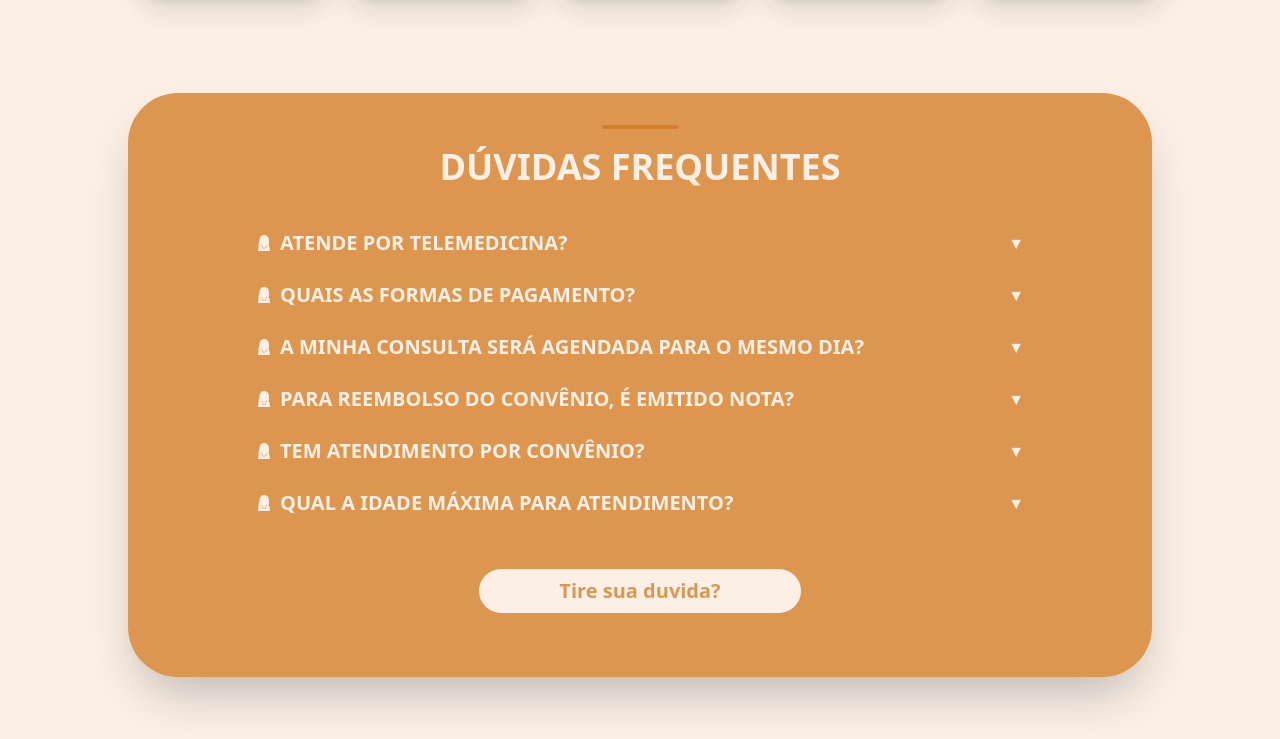
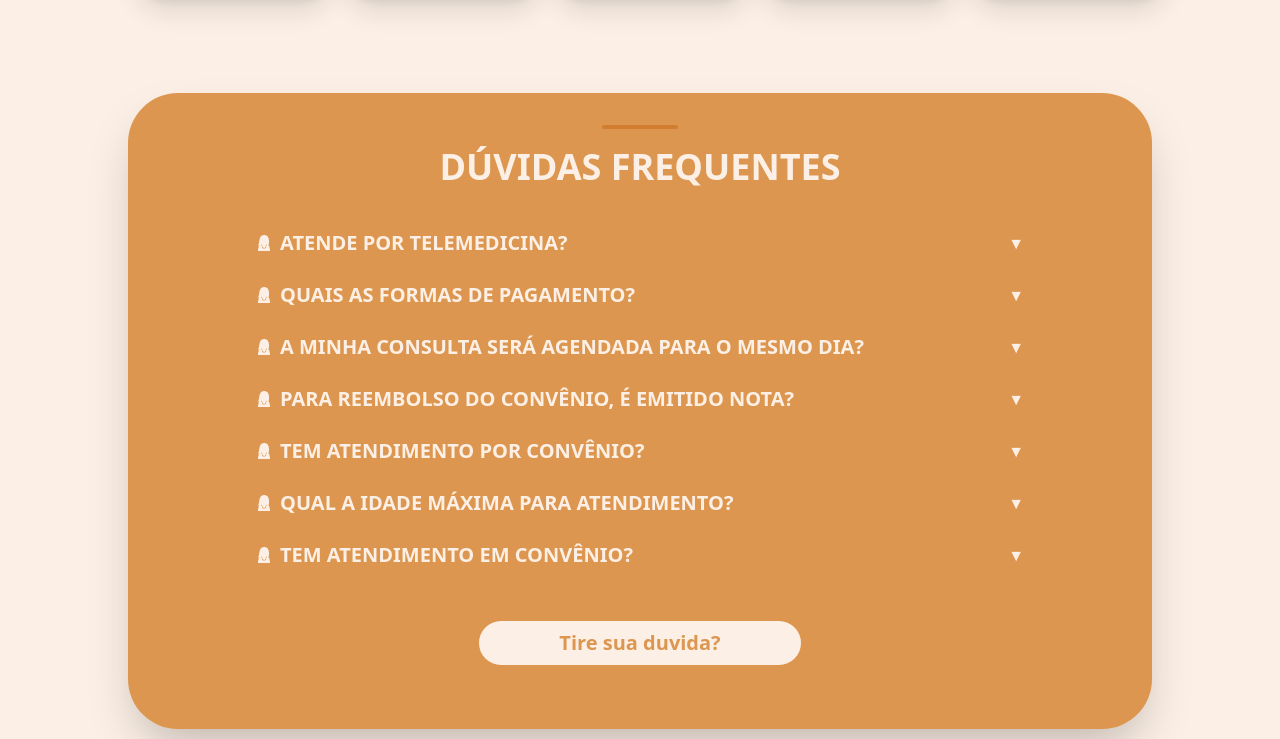
Before and after one commit to DraIsadora/SiteIsadora, a Next.js app: page / in a window 1280 px wide. Shown: the part 2033-2772 px from the top of the page. Built offline with nearby package versions, Linux system fonts and the light colour scheme; no server answers.

Commit message:
update faq

```diff
--- a/src/pages/index.tsx
+++ b/src/pages/index.tsx
@@ -250,6 +250,11 @@ export default function Home() {
               answer="Atendemos pacientes com idade máxima de 16 anos. Nosso foco é oferecer um atendimento especializado para crianças e adolescentes, proporcionando um ambiente acolhedor e adequado para essa faixa etária."
               onClick={() => handleClick('IdadeAtendimento')}
             />
+            <FAQ
+              question="Tem atendimento em convênio?"
+              answer="Sim, é possível fazer atendimento via convênio."
+              onClick={() => handleClick('IdadeAtendimento')}
+            />
 
           </div>
           <button
@@ -275,9 +280,8 @@ export default function Home() {
 
       <Footer />
       <div
-        className={`fixed bottom-6 right-6 bg-bege-150 opacity-70 p-3 rounded-full text-orange-1000 cursor-pointer transition duration-300 ease-in-out ${
-          scrolled ? 'block' : 'hidden'
-        }`}
+        className={`fixed bottom-6 right-6 bg-bege-150 opacity-70 p-3 rounded-full text-orange-1000 cursor-pointer transition duration-300 ease-in-out ${scrolled ? 'block' : 'hidden'
+          }`}
         onClick={() => window.scrollTo({ top: 0, behavior: 'smooth' })}
       >
         <FaArrowUp size={24} />
```
